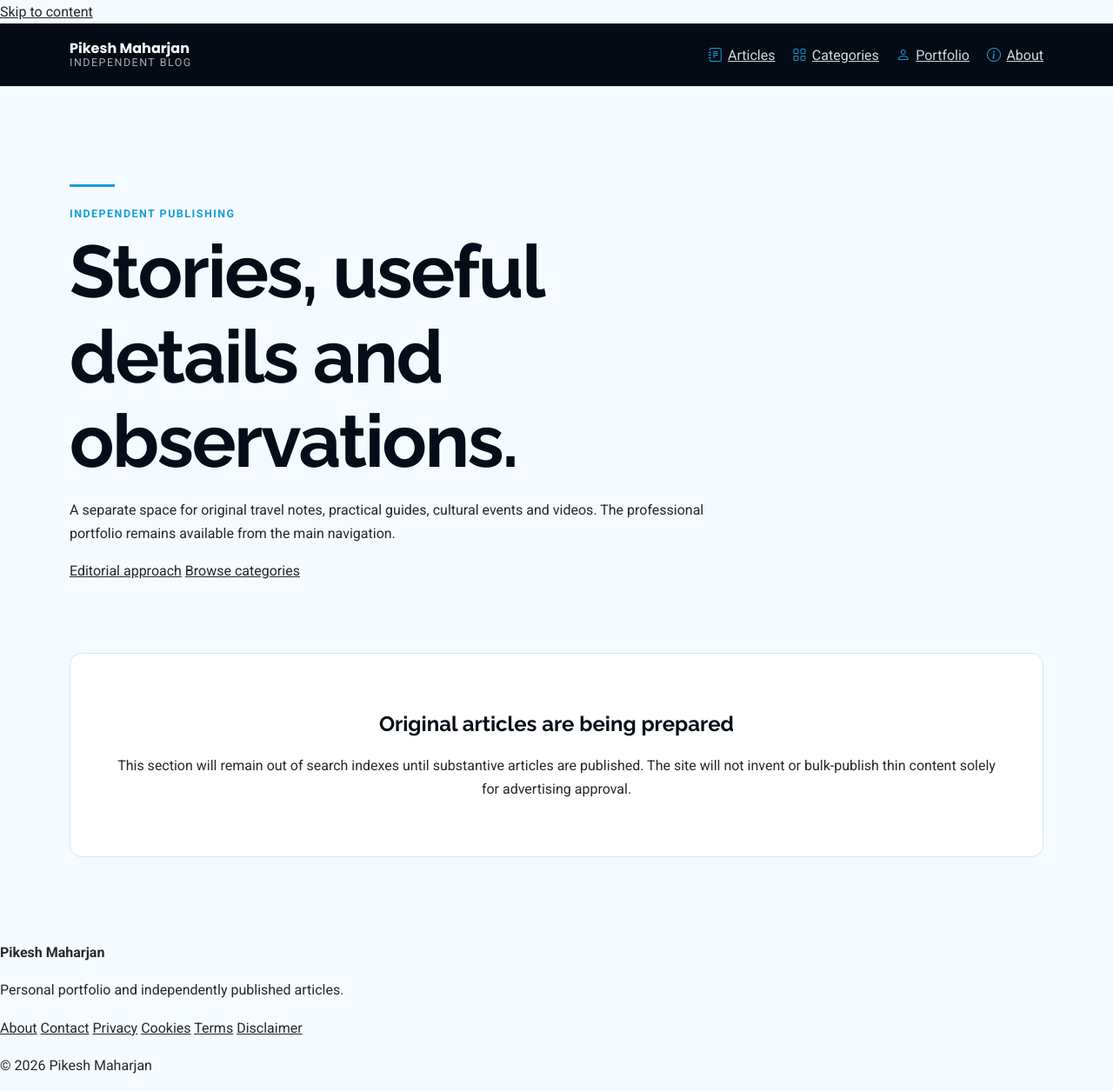
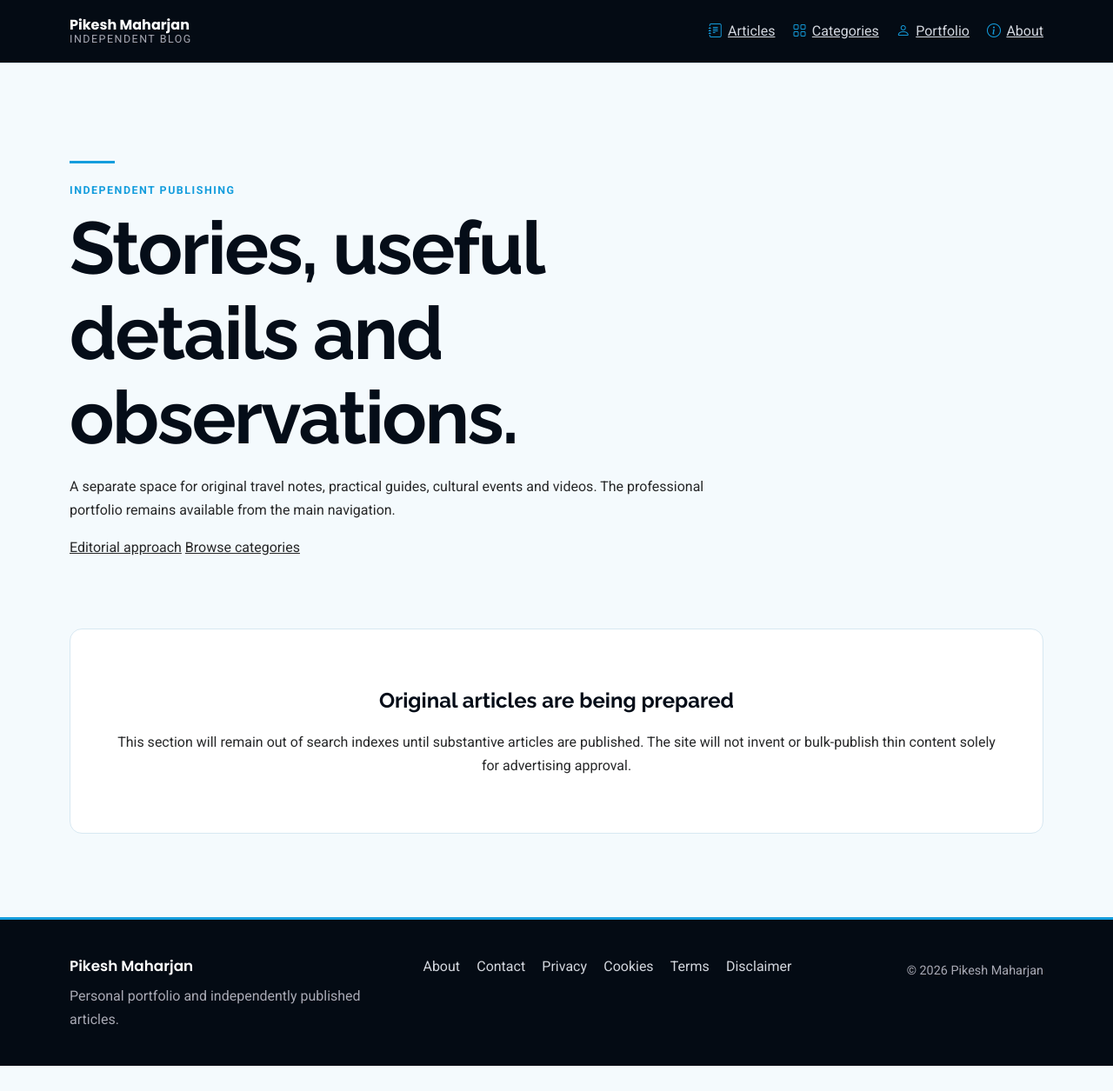
Before and after one commit to MeePks/Portfolio, a Jekyll site: the page built from blog/index.html, in a window 1280 px wide. Shown: the whole page at 87% size. Built offline with Jekyll 4.4.1, drawn with Linux system fonts in a browser that asks for light colours; after the commit the page ends 1226 px from its top, so only the background shows below that.

Commit message:
Load shared site styles in _layouts/blog.html

```diff
--- a/_layouts/blog.html
+++ b/_layouts/blog.html
@@ -11,6 +11,7 @@
   <link href="https://fonts.googleapis.com/css2?family=Roboto:wght@400;500;700&family=Poppins:wght@500;600;700&family=Raleway:wght@500;600;700&display=swap" rel="stylesheet">
   <link rel="stylesheet" href="{{ '/assets/vendor/bootstrap-icons/bootstrap-icons.min.css' | relative_url }}">
   <link rel="stylesheet" href="{{ '/assets/css/blog.css' | relative_url }}">
+  <link rel="stylesheet" href="{{ '/assets/css/shared.css' | relative_url }}">
   {% feed_meta %}
   {% include adsense-head.html %}
 </head>
```
